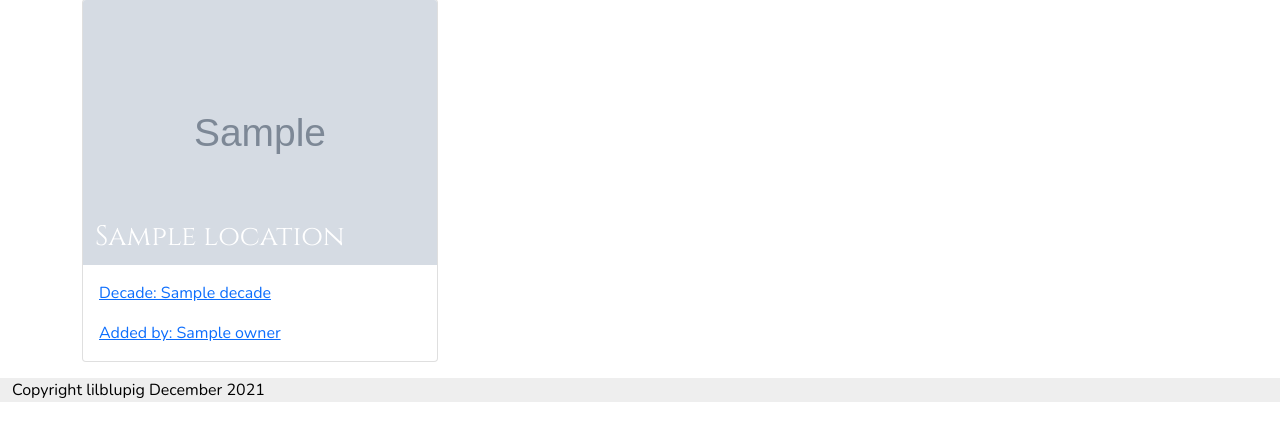
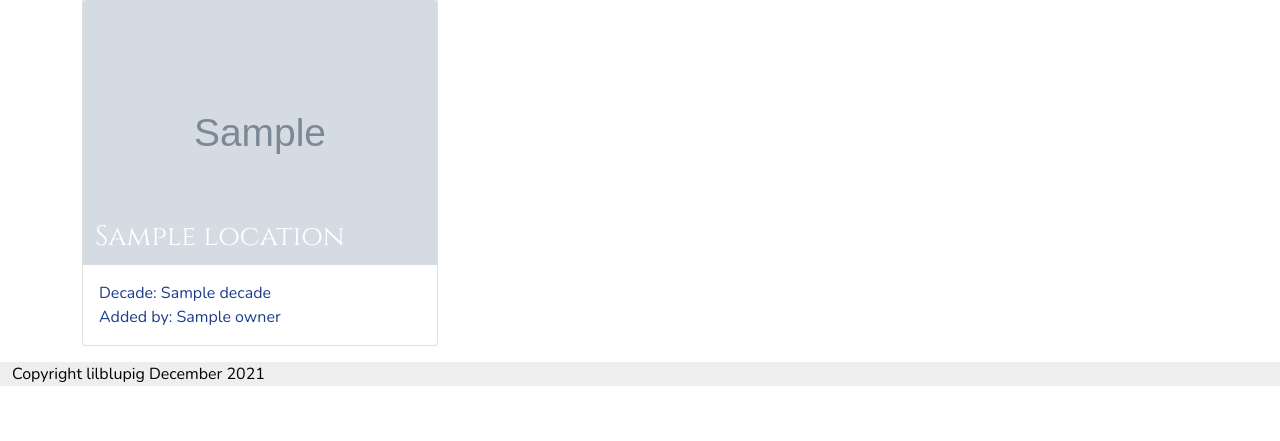
Before and after one commit to lilblupig/imprint, a Flask app: template templates/gallery.html in a window 1280 px wide. Shown: the part 306-747 px from the top of the page. Run offline with Flask 2, Linux system fonts and the light colour scheme; the template is opened without the code that fills it: most values are stand-ins (such as "Sample title", 1, 10 or a date in 2020); grey boxes marked "Sample" are stand-in pictures; parts of the project's set-up code (start-up, migrations or seed data) failed here and were passed over; some libraries are stand-ins or nearby versions.

Commit message:
Style remainder of gallery cards and hover

```diff
--- a/static/css/style.css
+++ b/static/css/style.css
@@ -8,6 +8,10 @@
 body {
     font-family: Nunito, sans-serif;
     color: #000000;
+}
+
+a {
+    text-decoration: none;
 }
 
 h1, h2, h3, h4, h5, h6 {
@@ -109,6 +113,11 @@ nav {
 /* Gallery cards */
 .imprint-card {
     margin-bottom: 1rem;
+    cursor: pointer;
+}
+
+.imprint-card:hover {
+    box-shadow: 0 2px 2px 0 rgb(0 0 0 / 14%), 0 3px 1px -2px rgb(0 0 0 / 12%), 0 1px 5px 0 rgb(0 0 0 / 20%);
 }
 
 .imprint-card-image {
@@ -124,6 +133,11 @@ nav {
     color: #ffffff;
 }
 
+.card-body p {
+    margin-bottom: 0;
+    color: #1E3C8D;
+}
+
 
 /* Footer */
 
--- a/templates/gallery.html
+++ b/templates/gallery.html
@@ -84,9 +84,9 @@
     <!-- Gallery images -->
     <div class="row">
         {% for image in images %}
-            <div class="col-12 col-md-6 col-lg-4 imprint-card">
+            <div class="col-12 col-md-6 col-lg-4">
                 <a href="{{ url_for('single_image', image_id=image._id) }}">
-                    <div class="card">
+                    <div class="card imprint-card">
                         <div class="imprint-card-image">
                             <img src="{{ image.photo }}" alt="{{ image.location }}" class="card-img-top">
                             <h3 class="imprint-card-title">{{ image.location }}</h3>
```
